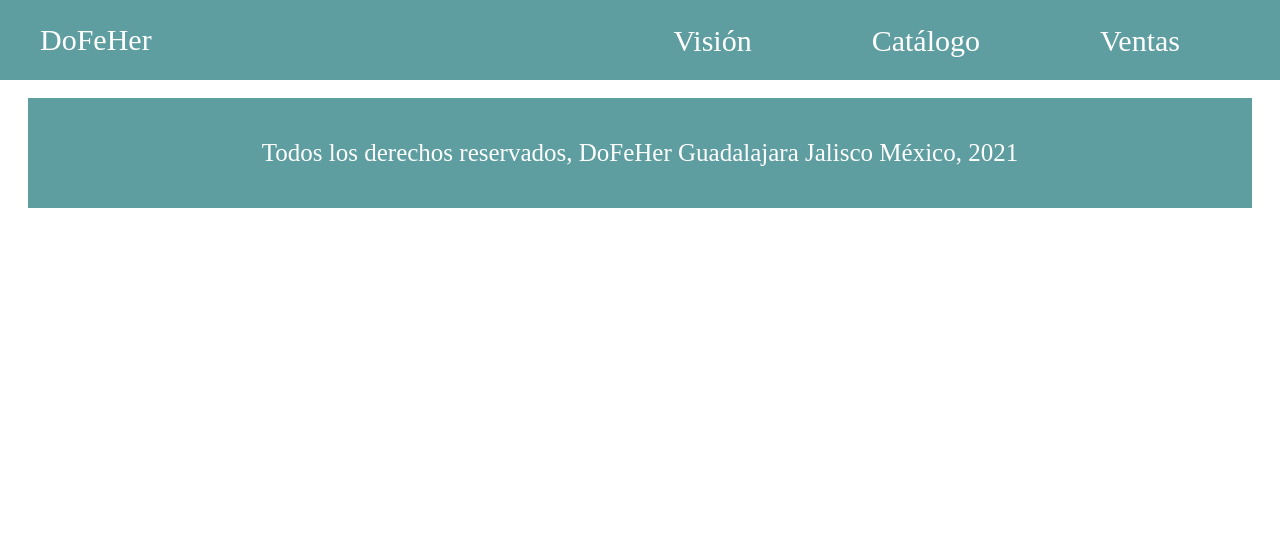
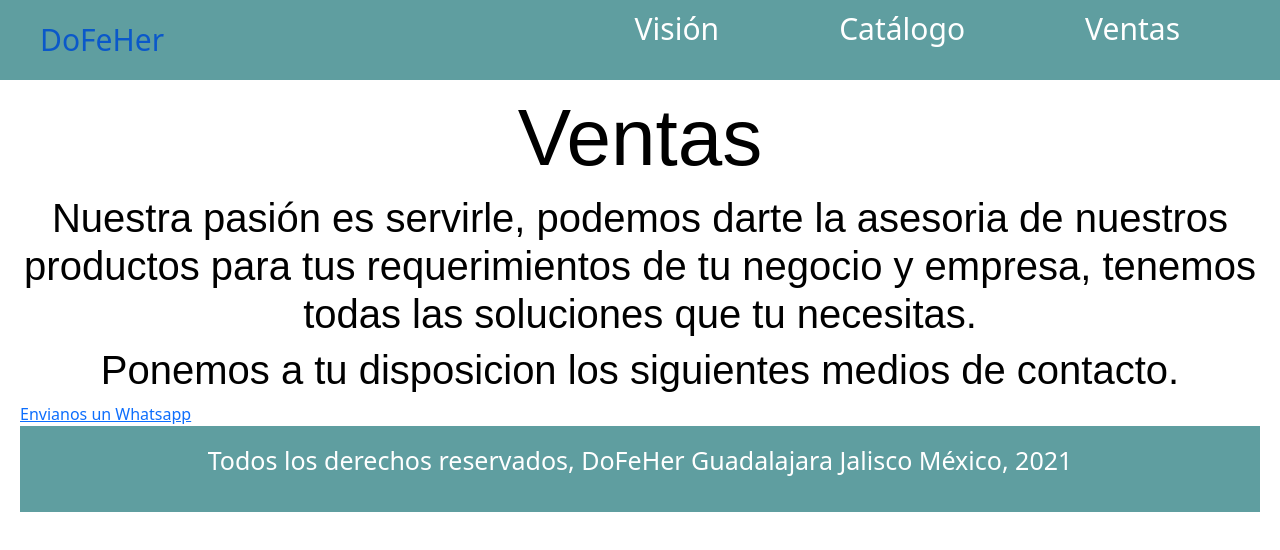
Before and after one commit to mebeas/dofeher, a plain HTML site: page ventas.html in a window 1280 px wide. Drawn offline with nearby package versions, Linux system fonts and the light colour scheme.

Commit message:
Add files via upload

```diff
--- a/ventas.html
+++ b/ventas.html
@@ -4,6 +4,7 @@
     <meta charset="UTF-8">
     <meta http-equiv="X-UA-Compatible" content="IE=edge">
     <meta name="viewport" content="width=device-width, initial-scale=1.0">
+    <link href="https://cdn.jsdelivr.net/npm/bootstrap@5.1.3/dist/css/bootstrap.min.css" rel="stylesheet" integrity="sha384-1BmE4kWBq78iYhFldvKuhfTAU6auU8tT94WrHftjDbrCEXSU1oBoqyl2QvZ6jIW3" crossorigin="anonymous">
     <link rel="stylesheet" href="styles.css">
     <title>Bolsas Biodegradables DoFeHer</title>
 </head>
@@ -13,21 +14,32 @@
             <a href="index.html" class="logo nav-link">DoFeHer</a>
             <ul class="nav-menu ">
                <li class="nav-menu-item">
-                   <a href="/ventas.html" class="nav-menu-link nav-link">Visión</a></li>
+                   <a href="/vision.html" class="nav-menu-link nav-link">Visión</a></li>
                <li class="nav-menu-item">
                    <a href="/catalogo.html" class="nav-menu-link nav-link">Catálogo</a></li>
+               <li class="nav-menu-item">
+                    <a href="#" class="nav-menu-link nav-link">Ventas</a></li>
+             </ul>
+        </nav>
+    </header>
+    <section>
+        <h1 class="display-1">Ventas</h1>
 
-           <li class="nav-menu-item">
-            <a href="#" class="nav-menu-link nav-link">Ventas</a></li>
-        </ul>
-    </ul>
-        </nav>
+        <div class="ventas">
+            <h1 class="display-6">Nuestra pasión es servirle, podemos darte la asesoria de nuestros productos para tus requerimientos de tu negocio y empresa, tenemos todas las soluciones que tu necesitas.</h1>
+            <h1 class="display-6">Ponemos a tu disposicion los siguientes medios de contacto.</h1>
+        </div>
+<a href="https://wa.link/gmw6kc">Envianos un Whatsapp</a>
 
-    </header>
+    </section>
+
+<script src="https://cdn.jsdelivr.net/npm/@popperjs/core@2.10.2/dist/umd/popper.min.js" integrity="sha384-7+zCNj/IqJ95wo16oMtfsKbZ9ccEh31eOz1HGyDuCQ6wgnyJNSYdrPa03rtR1zdB" crossorigin="anonymous"></script>
+<script src="https://cdn.jsdelivr.net/npm/bootstrap@5.1.3/dist/js/bootstrap.min.js" integrity="sha384-QJHtvGhmr9XOIpI6YVutG+2QOK9T+ZnN4kzFN1RtK3zEFEIsxhlmWl5/YESvpZ13" crossorigin="anonymous"></script>
+
+
+
+<footer>
+        <P>Todos los derechos reservados, DoFeHer Guadalajara Jalisco México, 2021</P>
+</footer>
 </body>
-<footer>
-
-        <P>Todos los derechos reservados, DoFeHer Guadalajara Jalisco México, 2021</P>
-
-</footer>
 </html>
```
